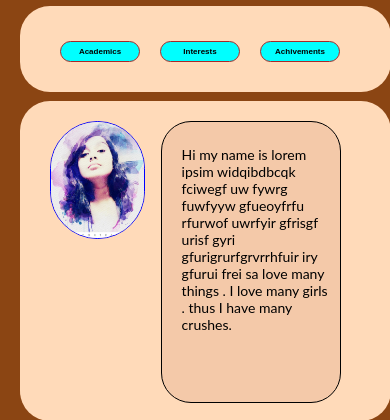
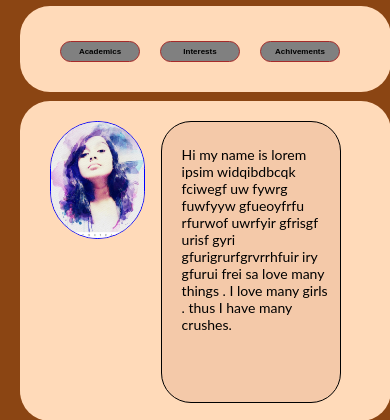
Before and after one commit to tjoyd/tjoyd.github.io, a PHP site: page /home.html in a window 390 px wide. Shown: the part 114-534 px from the top of the page. Run offline with PHP 8.4, Linux system fonts and the light colour scheme.

Commit message:
Update home.css

```diff
--- a/Try/home.css
+++ b/Try/home.css
@@ -195,7 +195,7 @@ li {
 	button {
 		width:95px;
 		font-size:12px;
-		background-color:grey;
+		background-color:aqua;
 	}
 	button:hover {
 		width:95px;
@@ -209,7 +209,7 @@ li {
 	button {
 		width: 80px;
 		font-size:8px;
-		background-color:aqua;
+		background-color:grey;
 	}
 	button:hover {
 		width:80px;
```
